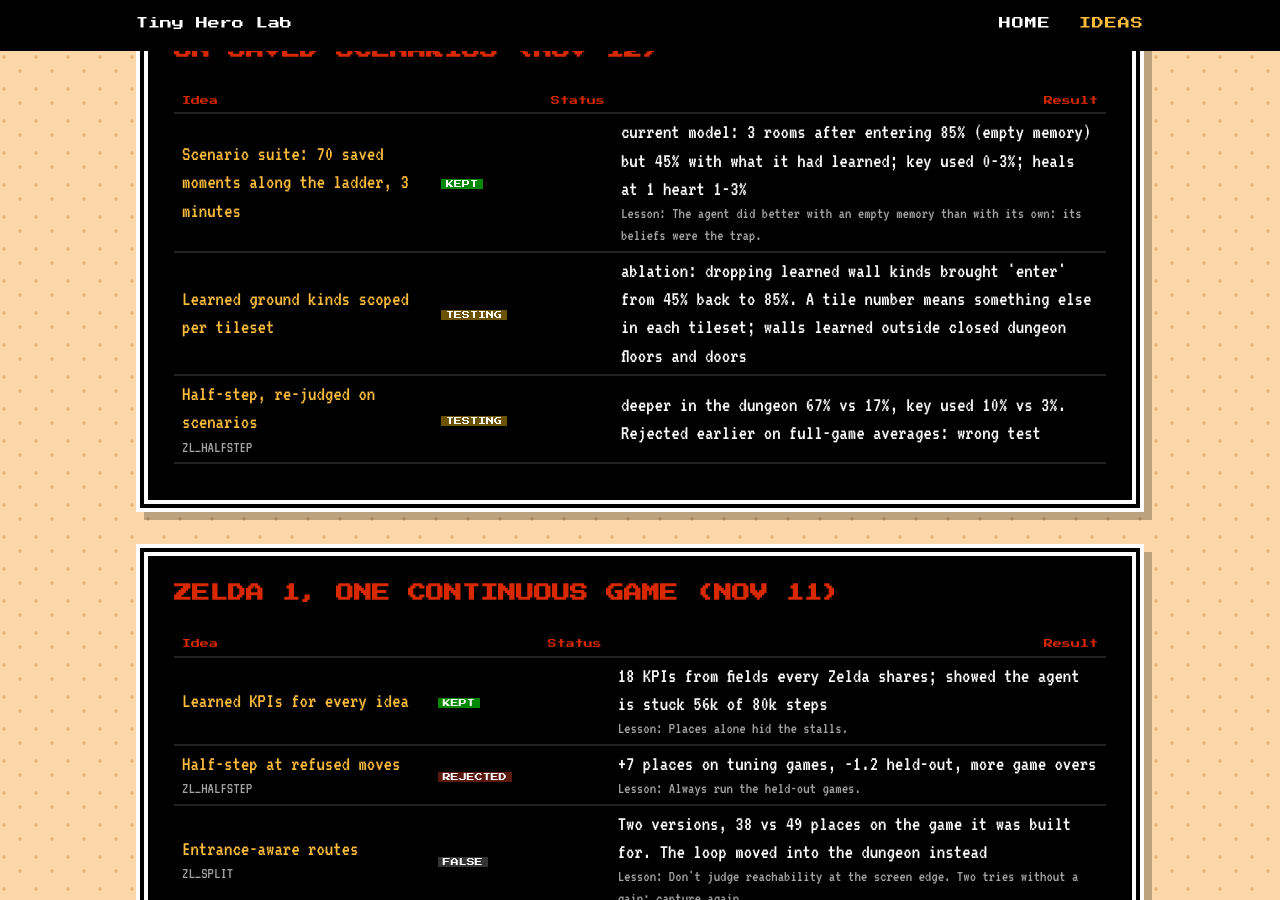
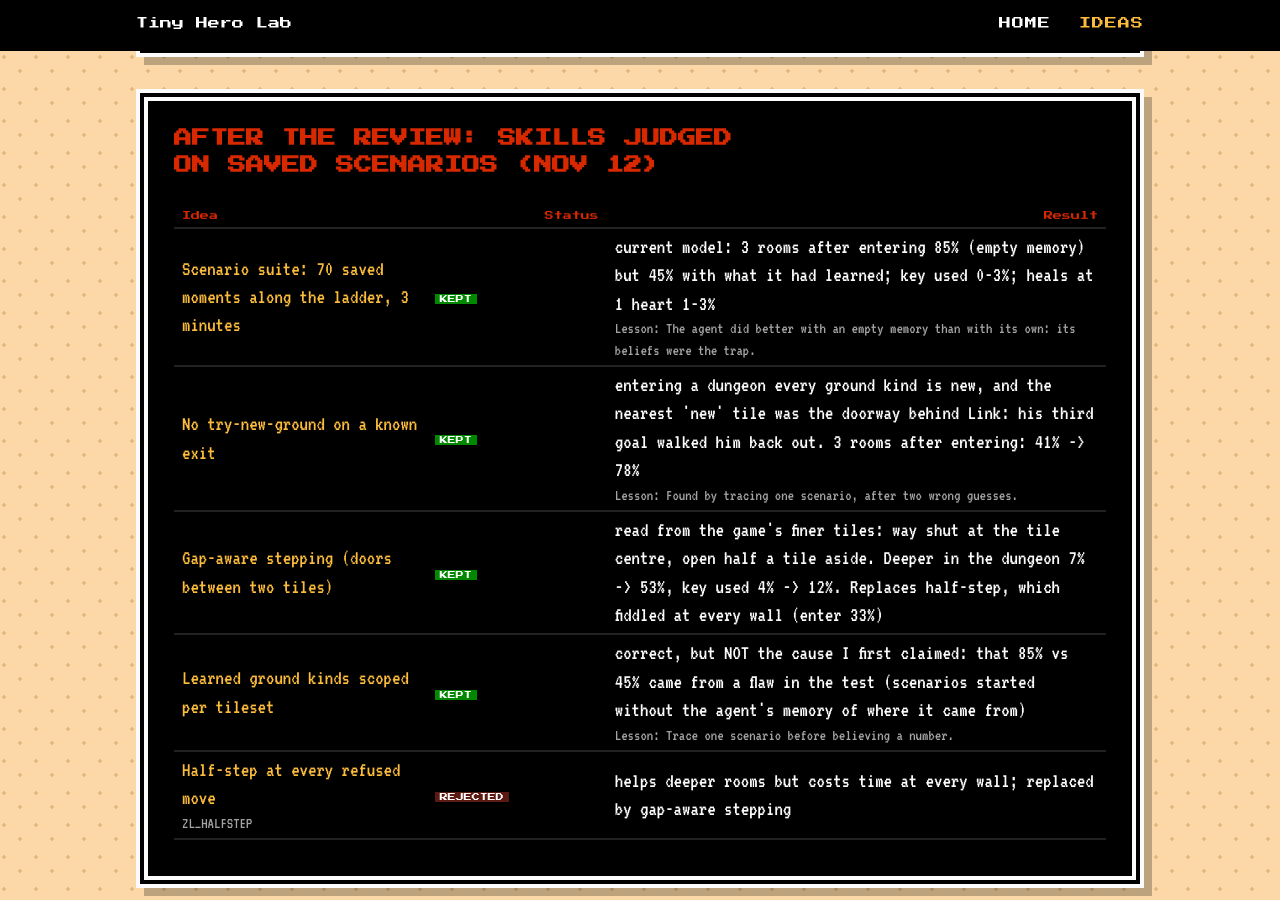
Before and after one commit to sofianedjerbi/zelda-agent-devblog, a Jekyll site: the page built from ideas.html, in a window 1280 px wide and 900 px high, scrolled down 3915 px. Built offline with Jekyll 4.4.1, drawn with Linux system fonts in a browser that asks for light colours; some of the changed text lies outside the part shown.

Commit message:
Record: probe fix, gap-aware stepping, corrected wall-kinds claim

```diff
--- a/_data/lessons.yml
+++ b/_data/lessons.yml
@@ -37,3 +37,5 @@
   why: "Seeds 100-115 are the same Zelda 1 map with a different start delay."
 - rule: "Work the next ladder row directly."
   why: "Key use sat at 0% for a day while I ran tournaments of switches."
+- rule: "A test can be wrong too: trace one case before believing its number."
+  why: "Two scenario 'findings' were artifacts of scenarios starting without the agent's memory. And the suite is small (9/8/5 moments): under 20 points is noise."
--- a/_data/tried.yml
+++ b/_data/tried.yml
@@ -3,8 +3,10 @@
 - phase: "After the review: skills judged on saved scenarios (Nov 12)"
   items:
     - {name: "Scenario suite: 70 saved moments along the ladder, 3 minutes", status: kept, result: "current model: 3 rooms after entering 85% (empty memory) but 45% with what it had learned; key used 0-3%; heals at 1 heart 1-3%", lesson: "The agent did better with an empty memory than with its own: its beliefs were the trap."}
-    - {name: "Learned ground kinds scoped per tileset", status: testing, result: "ablation: dropping learned wall kinds brought 'enter' from 45% back to 85%. A tile number means something else in each tileset; walls learned outside closed dungeon floors and doors"}
-    - {name: "Half-step, re-judged on scenarios", switch: HALFSTEP, status: testing, result: "deeper in the dungeon 67% vs 17%, key used 10% vs 3%. Rejected earlier on full-game averages: wrong test"}
+    - {name: "No try-new-ground on a known exit", status: kept, result: "entering a dungeon every ground kind is new, and the nearest 'new' tile was the doorway behind Link: his third goal walked him back out. 3 rooms after entering: 41% -> 78%", lesson: "Found by tracing one scenario, after two wrong guesses."}
+    - {name: "Gap-aware stepping (doors between two tiles)", status: kept, result: "read from the game's finer tiles: way shut at the tile centre, open half a tile aside. Deeper in the dungeon 7% -> 53%, key used 4% -> 12%. Replaces half-step, which fiddled at every wall (enter 33%)"}
+    - {name: "Learned ground kinds scoped per tileset", status: kept, result: "correct, but NOT the cause I first claimed: that 85% vs 45% came from a flaw in the test (scenarios started without the agent's memory of where it came from)", lesson: "Trace one scenario before believing a number."}
+    - {name: "Half-step at every refused move", switch: HALFSTEP, status: rejected, result: "helps deeper rooms but costs time at every wall; replaced by gap-aware stepping"}
 - phase: "Zelda 1, one continuous game (Nov 11)"
   items:
     - {name: "Learned KPIs for every idea", status: kept, result: "18 KPIs from fields every Zelda shares; showed the agent is stuck 56k of 80k steps", lesson: "Places alone hid the stalls."}
```
